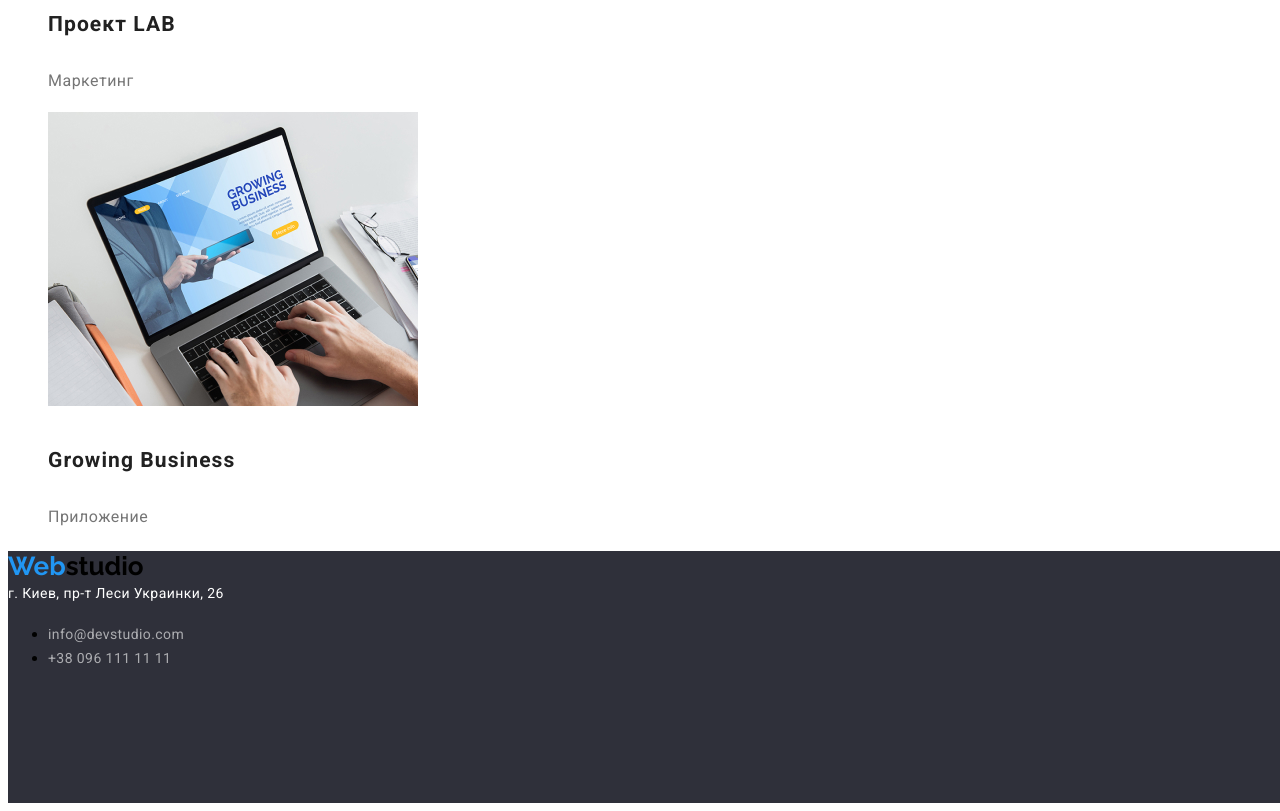
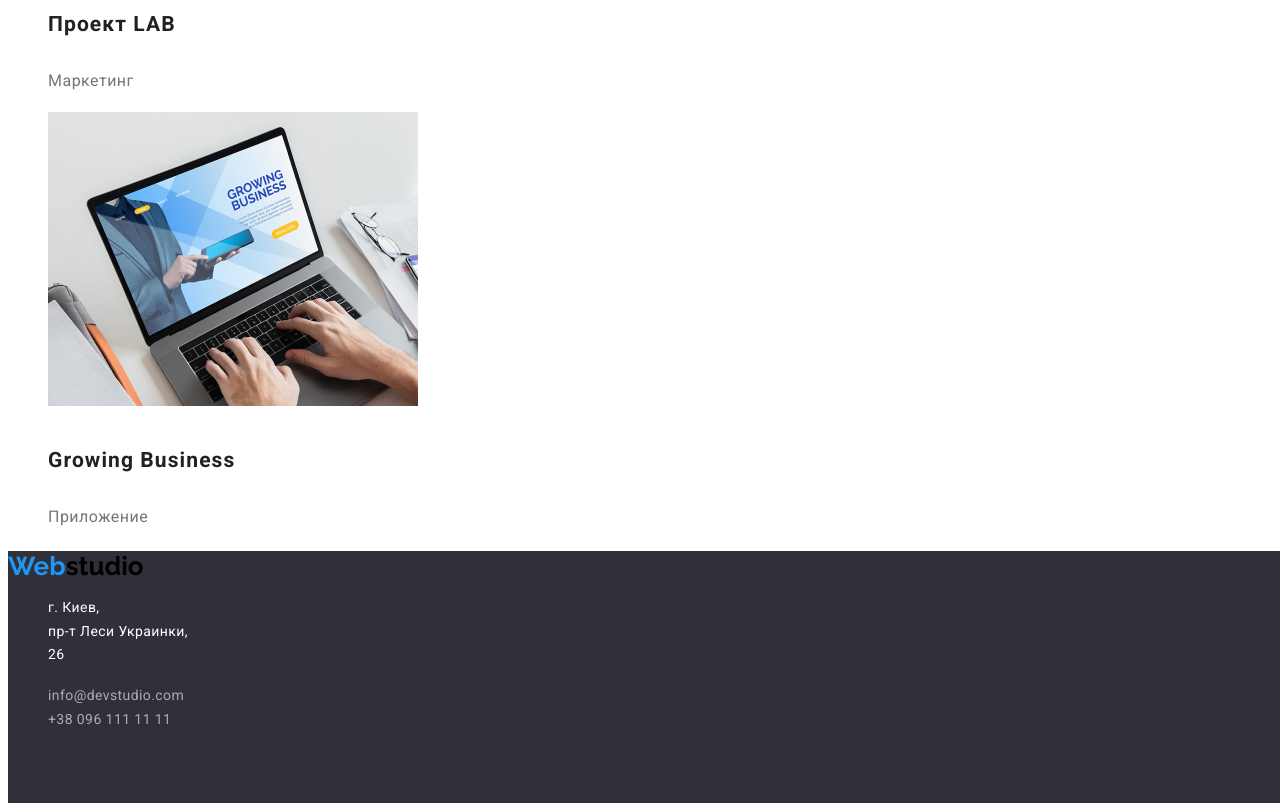
Before and after one commit to DimeHetMax/goit-markup-hw-02., a plain HTML site: page portfolio.html in a window 1280 px wide. Shown: the part 3758-4569 px from the top of the page. Drawn offline with Linux system fonts and the light colour scheme.

Commit message:
no mistakes)
1. Лого нужно поместить в nav перед списком
2. Должна быть кнопка, а не инпут в первой секции
3. В секции section-lead внутри каждого li заголовок h3
4. В секции Чем мы занимаемся все img должны быть элементами списка
5. В футере ссылки на почту и номер телефона сделать списком. Также при ховере и фокусе на ссылки они должны менять цвет, как в хедере
6. В файле портфолио кнопки сделать как на макете и при ховере и фокусе меняется цвет background и цвет текста. Не нужно менять размеры
7. Заголовок hidden-heading внести в секцию
8. На странице Портфолио одна секция, в ней заголовок, список кнопок и сетка карточек с изображениями которые также сделаны списком

```diff
--- a/css/styles.css
+++ b/css/styles.css
@@ -45,6 +45,9 @@
   text-transform: uppercase;
 
   color: #212121;
+}
+.section-lead ul {
+  list-style-type: none;
 }
 
 .section-lead h2 {
@@ -257,6 +260,10 @@
   color: #ffffff;
 }
 
+.address ul {
+  list-style-type: none;
+}
+
 .footer .link {
   font-family: Roboto;
   font-style: normal;
@@ -275,3 +282,7 @@
 .footer .link:focus {
   color: #2196f3;
 }
+
+.footer ul {
+  list-style-type: none;
+}
--- a/portfolio.html
+++ b/portfolio.html
@@ -95,7 +95,13 @@
 
     <footer class="footer">
         <a class="logo" href="index.html"><span>Web</span>studio</a>
-        <address class="address">г. Киев, пр-т Леси Украинки, 26</address>
+        <address class="address">
+            <ul>
+                <li>г. Киев,</li>
+                <li>пр-т Леси Украинки,</li>
+                <li>26</li>
+            </ul>
+        </address>
         <ul>
             <li><a class="link" href="mailto:info@devstudio.com">info@devstudio.com</a></li>
             <li><a class="link" href="tel:+380961111111">+38 096 111 11 11</a></li>
```
Also changed, not shown: index.html (+7 -1 lines).
